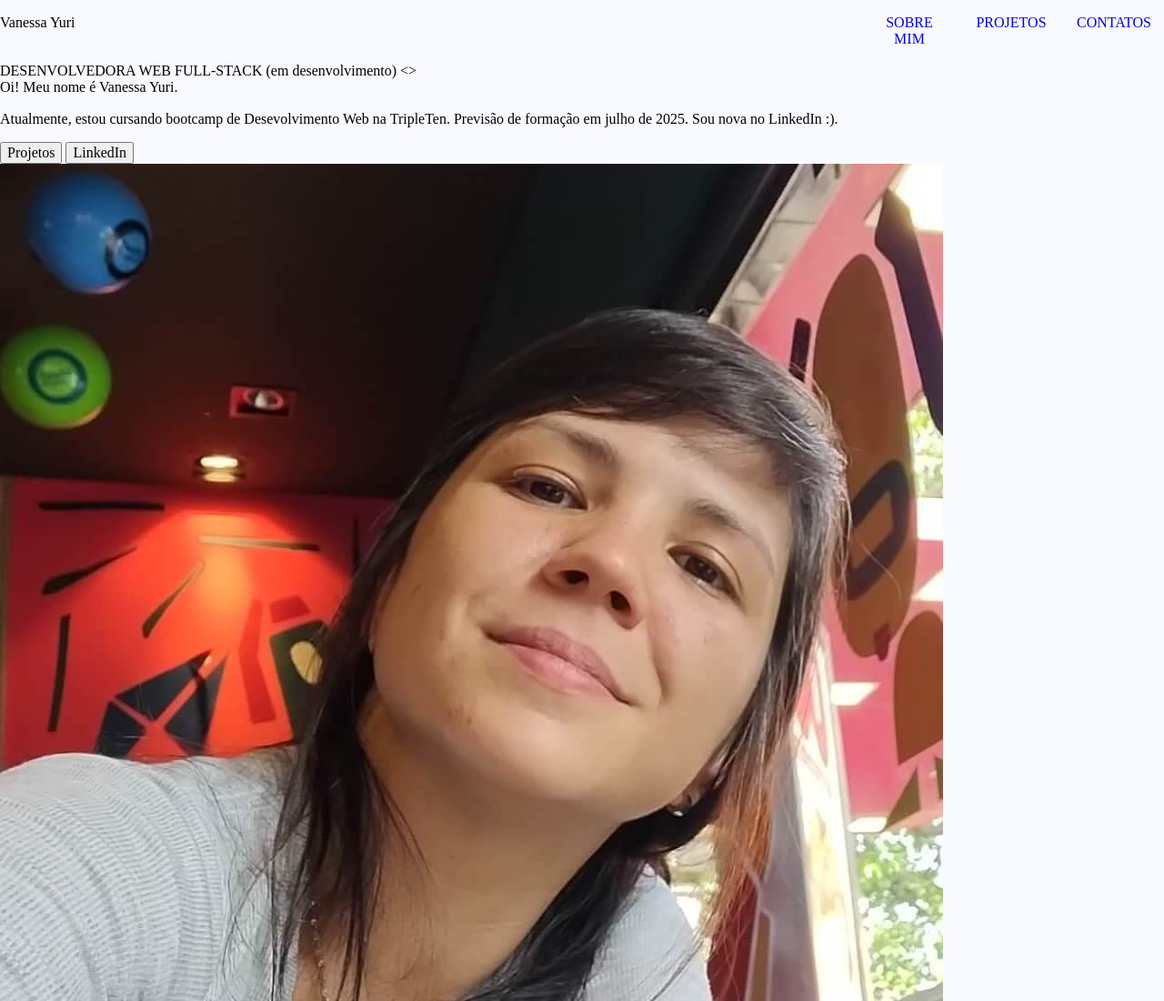
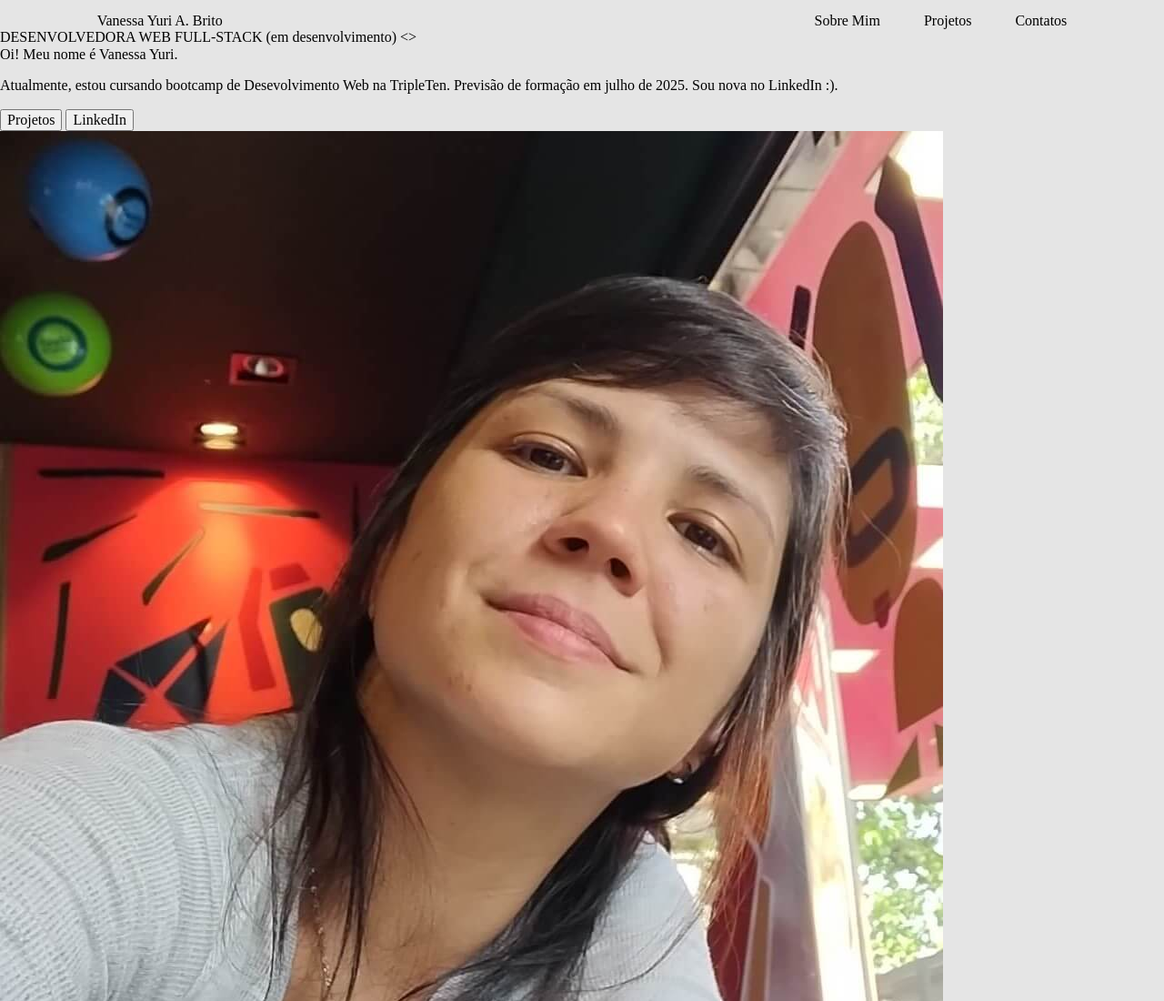
Before and after one commit to VanessaYuriAB/web_project_my_portfolio, a plain HTML site: page index.html in a window 1280 px wide. Shown: the top 1100 px of the page at 91% size. Drawn offline with Linux system fonts and the light colour scheme.

Commit message:
style and feat: reorganiza e implementa regras css para o header

```diff
--- a/blocks/header.css
+++ b/blocks/header.css
@@ -1,11 +1,13 @@
 .header {
-  width: 100%;
+  display: flex;
+  flex-wrap: wrap;
 }
 
 .header__nav {
-  width: 100%;
+  width: 83.33%;
   display: flex;
   justify-content: space-between;
+  margin: 14px auto 0;
 }
 
 .header__intro {
--- a/blocks/menu.css
+++ b/blocks/menu.css
@@ -1,8 +1,18 @@
 .menu__nav-item {
-  width: 80px; /* VERIFICAR MEDIDA*/
+  width: max-content;
   text-align: center;
 }
 
 .menu__nav-link {
   text-decoration: none;
+  color: #000;
 }
+
+.menu__nav-link:hover {
+  opacity: 0.7;
+  /*animação para aumentar o tamanho do texto*/
+}
+
+.menu__nav-link:/*clicado*/ {
+  /*borda ou fundo e cor*/
+}
--- a/blocks/nav.css
+++ b/blocks/nav.css
@@ -1,10 +1,11 @@
 .nav__name {
+  margin: 0;
 }
 
 .nav__menu {
-  display: inline-flex;
+  display: flex;
   list-style-type: none;
   padding: 0;
-  column-gap: 10%; /* VERIFICAR MEDIDA*/
-  width: 25%;
+  margin: 0;
+  column-gap: 48px;
 }
--- a/blocks/page.css
+++ b/blocks/page.css
@@ -1,7 +1,6 @@
 .page {
-  margin: 0 auto;
-  box-sizing: border-box;
-  background-color: #f9faff;
-  min-width: 1025px;
+  margin: 0 auto; /*PAGE NÃO ESTÁ CENTRALIZADA EM BODY*/
+  box-sizing: border-box; /*PREFIXOS*/
+  background-color: #e5e5e5;
   max-width: 1440px;
 }
--- a/index.html
+++ b/index.html
@@ -16,16 +16,16 @@
     <div class="page">
       <header class="page__header header">
         <nav class="header__nav nav">
-          <p class="nav__name">Vanessa Yuri</p>
+          <p class="nav__name">Vanessa Yuri A. Brito</p>
           <ul class="nav__menu menu">
             <li class="menu__nav-item">
-              <a class="menu__nav-link" href="#about-me">SOBRE MIM</a>
+              <a class="menu__nav-link" href="#about-me">Sobre Mim</a>
             </li>
             <li class="menu__nav-item">
-              <a class="menu__nav-link" href="#projects">PROJETOS</a>
+              <a class="menu__nav-link" href="#projects">Projetos</a>
             </li>
             <li class="menu__nav-item">
-              <a class="menu__nav-link" href="#contacts">CONTATOS</a>
+              <a class="menu__nav-link" href="#contacts">Contatos</a>
             </li>
           </ul>
         </nav>
```
